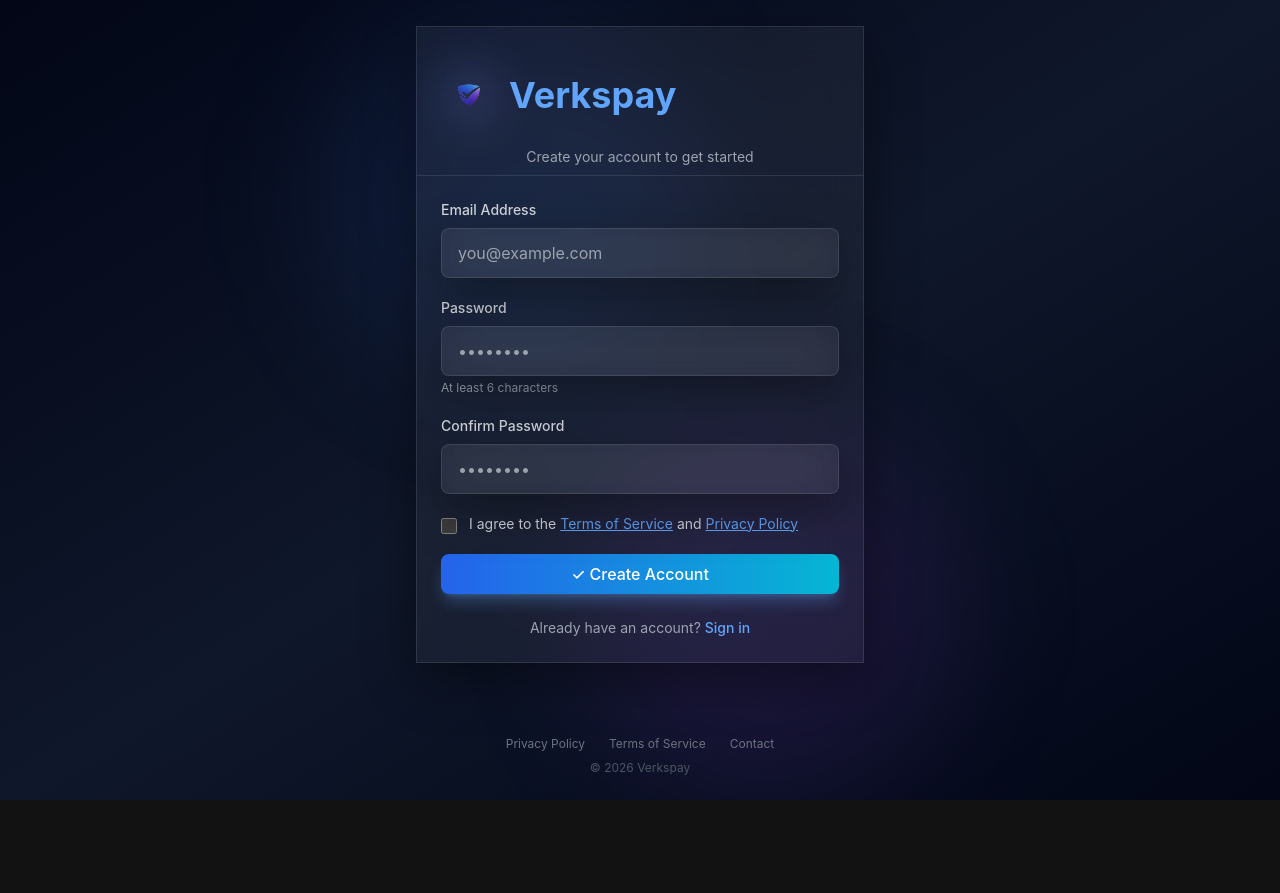
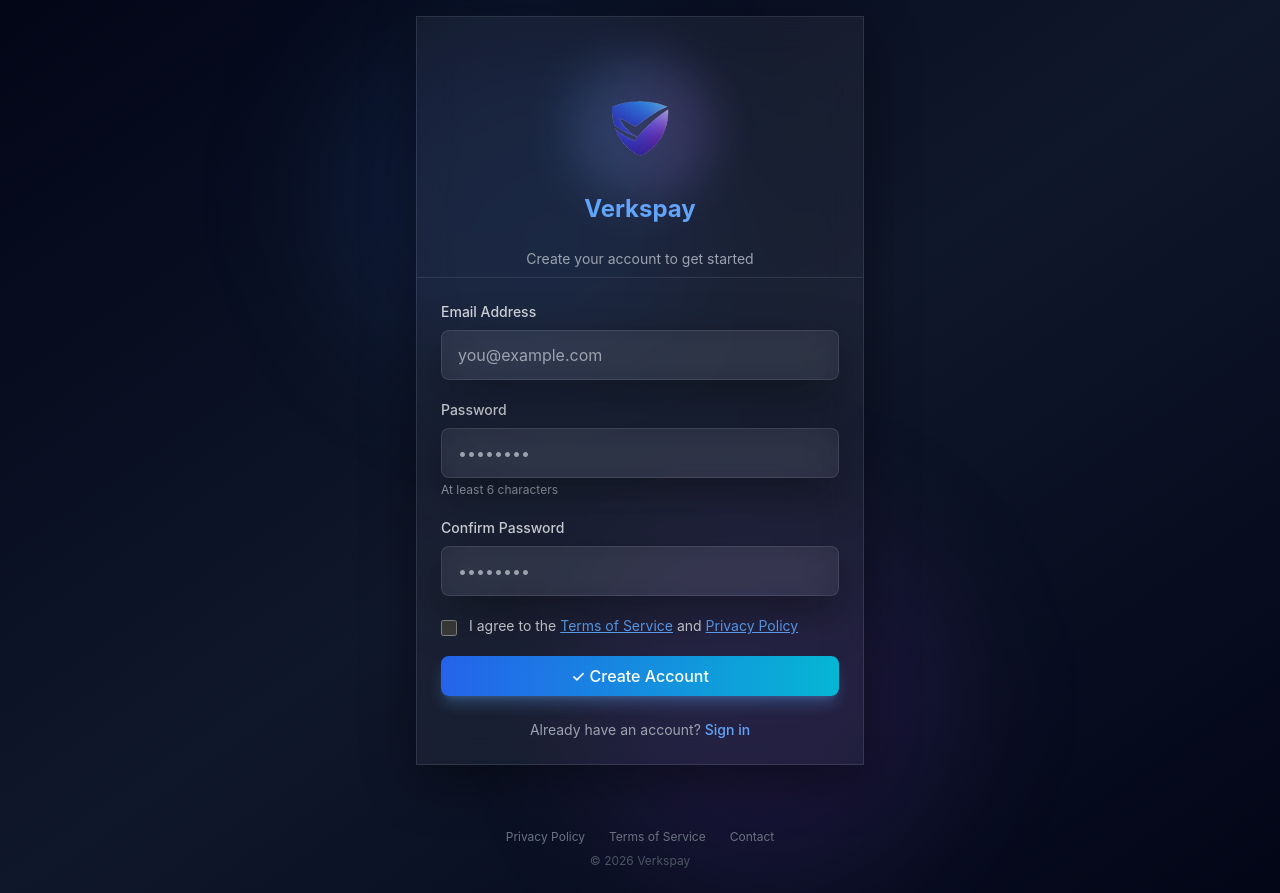
Before and after one commit to ongjooming-web/Verkspay, a Next.js app in the folder prism/: page /signup in a window 1280 px wide. Before the commit the page ends 800 px from the top, so only its background shows below. Built offline with nearby package versions, Linux system fonts and the light colour scheme; no server answers.

Commit message:
Revert "Design: Match FlowGo logo layout - horizontal with text"
This reverts commit 7ac29331668e88d4c987766e148f7d30a18981f6.

```diff
--- a/prism/src/app/login/page.tsx
+++ b/prism/src/app/login/page.tsx
@@ -148,14 +148,14 @@ export default function Login() {
       <Card className="w-full max-w-md relative z-10 backdrop-blur-xl border border-white/10">
         <CardHeader className="text-center pt-10 pb-2">
           {/* Logo + Brand Name as cohesive unit */}
-          <Link href="/" className="flex items-center gap-3 mb-6 hover:opacity-80 transition-opacity group">
+          <Link href="/" className="flex flex-col items-center gap-0 mb-6 hover:opacity-80 transition-opacity group">
             {/* Logo with subtle glow */}
-            <div className="relative flex-shrink-0">
+            <div className="relative">
               <div className="absolute inset-0 bg-gradient-to-r from-blue-400 to-purple-400 rounded-full blur-xl opacity-20 group-hover:opacity-30 transition-opacity"></div>
-              <img src="/logo.svg" alt="Verkspay Logo" className="h-14 w-auto relative z-10" />
+              <img src="/logo.svg" alt="Verkspay Logo" className="h-36 w-auto relative z-10" />
             </div>
             {/* Brand Name */}
-            <h1 className="text-4xl font-bold text-blue-400">Verkspay</h1>
+            <h1 className="text-2xl font-bold text-blue-400 -mt-2">Verkspay</h1>
           </Link>
 
           {/* Subtitle - secondary visual hierarchy */}
--- a/prism/src/app/page.tsx
+++ b/prism/src/app/page.tsx
@@ -36,9 +36,9 @@ export default function LandingPage() {
         {/* Header */}
         <header className="backdrop-blur-xl border-b border-white/10 sticky top-0 z-20">
           <div className="max-w-7xl mx-auto px-4 md:px-6 py-3 md:py-4 flex justify-between items-center gap-2 md:gap-0">
-            <Link href="/" className="flex items-center gap-3">
-              <img src="/logo.svg" alt="Verkspay Logo" className="h-12 md:h-14 w-auto" />
-              <span className="text-2xl md:text-3xl font-bold text-blue-400">Verkspay</span>
+            <Link href="/" className="flex items-center gap-2">
+              <img src="/logo.svg" alt="Verkspay Logo" className="h-24 md:h-32 w-auto" />
+              <span className="text-lg md:text-xl font-bold text-blue-400">Verkspay</span>
             </Link>
             <nav className="hidden md:flex gap-6 items-center">
               <a href="#features" className="text-gray-300 hover:text-white transition text-sm">Features</a>
--- a/prism/src/app/signup/page.tsx
+++ b/prism/src/app/signup/page.tsx
@@ -127,14 +127,14 @@ export default function Signup() {
       <Card className="w-full max-w-md relative z-10 backdrop-blur-xl border border-white/20">
         <CardHeader className="text-center pt-10 pb-2">
           {/* Logo + Brand Name as cohesive unit */}
-          <Link href="/" className="flex items-center gap-3 mb-6 hover:opacity-80 transition-opacity group">
+          <Link href="/" className="flex flex-col items-center gap-0 mb-6 hover:opacity-80 transition-opacity group">
             {/* Logo with subtle glow */}
-            <div className="relative flex-shrink-0">
+            <div className="relative">
               <div className="absolute inset-0 bg-gradient-to-r from-blue-400 to-purple-400 rounded-full blur-xl opacity-20 group-hover:opacity-30 transition-opacity"></div>
-              <img src="/logo.svg" alt="Verkspay Logo" className="h-14 w-auto relative z-10" />
+              <img src="/logo.svg" alt="Verkspay Logo" className="h-36 w-auto relative z-10" />
             </div>
             {/* Brand Name */}
-            <h1 className="text-4xl font-bold text-blue-400">Verkspay</h1>
+            <h1 className="text-2xl font-bold text-blue-400 -mt-2">Verkspay</h1>
           </Link>
 
           {/* Subtitle - secondary visual hierarchy */}
--- a/prism/src/components/Navigation.tsx
+++ b/prism/src/components/Navigation.tsx
@@ -33,7 +33,7 @@ export function Navigation() {
         <div className="flex justify-between items-center">
           {/* Logo */}
           <Link href="/dashboard" className="flex items-center gap-2 hover:opacity-80 transition-opacity">
-            <img src="/logo.svg" alt="Verkspay Logo" className="h-10 w-auto" />
+            <img src="/logo.svg" alt="Verkspay Logo" className="h-14 w-auto" />
             <span className="text-xl font-bold text-blue-400">Verkspay</span>
           </Link>
 
```
